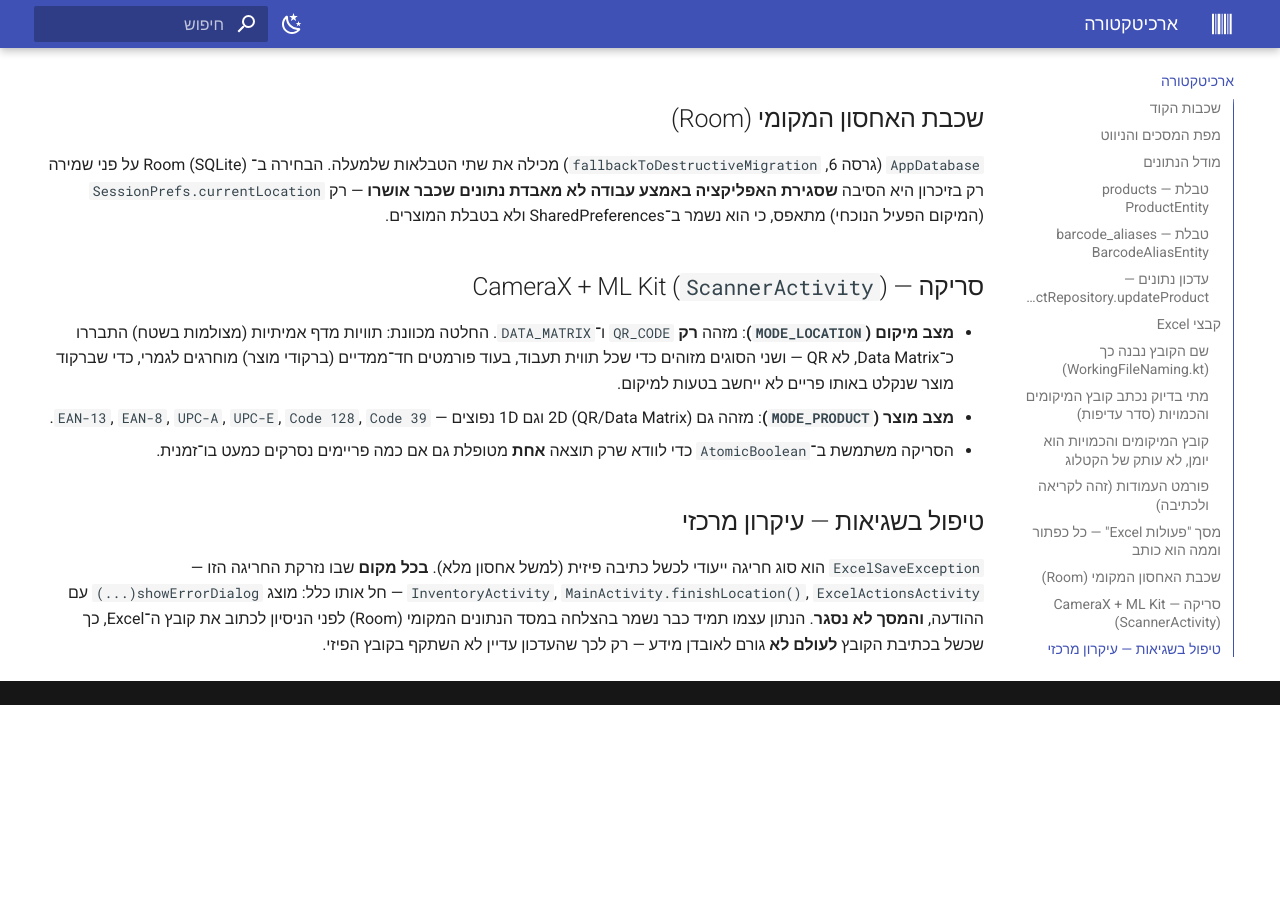
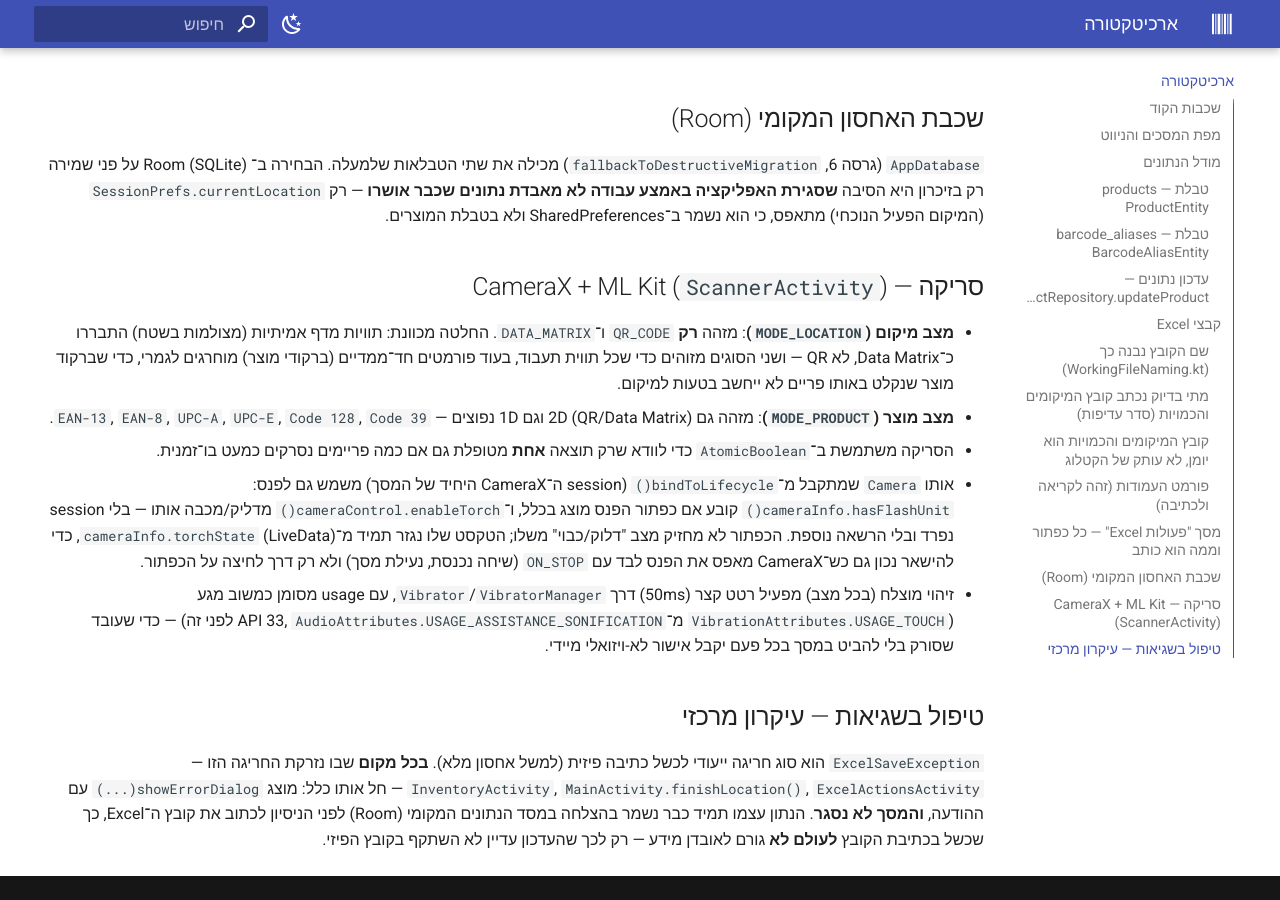
Before and after one commit to nathanemuyal/StockScanner, an MkDocs documentation site: the page built from docs/architecture.md, in a window 1280 px wide and 900 px high, scrolled down 5867 px. Built offline with MkDocs 1.6.1 and Material for MkDocs 9.7.7, drawn with Linux system fonts in a browser that asks for light colours; before the commit the page ends 6572 px from its top, so only the background shows below that.

Commit message:
Update docs for torch/vibration, soften vibration comment
- docs/behavior.md: document the torch button (row + flash-unit
  condition) and the confirmation vibration on the scanner screen's
  behavior table, which previously only covered the pre-existing
  buttons.
- docs/architecture.md: note that the torch reuses the scan screen's
  existing CameraX session (no separate session/permission), that its
  label is driven by cameraInfo.torchState rather than local state,
  and the vibration usage-attribute choice.
- docs/user-guide.md: both scanner mockups (location scan, product
  scan) now reflect the torch button and mention the scan vibration,
  instead of only ever showing "ביטול".
- ScannerActivity.kt: softened the vibrateOnScan() comment — USAGE_TOUCH
  reduces DND/silent-profile silencing, but on API 33+ it's also gated
  by the device's own "touch feedback" toggle, so it's not an
  unconditional guarantee either way.

Co-Authored-By: Claude Sonnet 5 <noreply@anthropic.com>

```diff
--- a/docs/architecture.md
+++ b/docs/architecture.md
@@ -237,6 +237,14 @@ Room (SQLite) על פני שמירה רק בזיכרון היא הסיבה **ש
   `UPC-A`, `UPC-E`, `Code 128`, `Code 39`.
 - הסריקה משתמשת ב־`AtomicBoolean` כדי לוודא שרק תוצאה **אחת** מטופלת גם אם כמה פריימים נסרקים
   כמעט בו־זמנית.
+- אותו `Camera` שמתקבל מ־`bindToLifecycle()` (session ה־CameraX היחיד של המסך) משמש גם לפנס:
+  `cameraInfo.hasFlashUnit()` קובע אם כפתור הפנס מוצג בכלל, ו־`cameraControl.enableTorch()`
+  מדליק/מכבה אותו — בלי session נפרד ובלי הרשאה נוספת. הכפתור לא מחזיק מצב "דלוק/כבוי" משלו;
+  הטקסט שלו נגזר תמיד מ־`cameraInfo.torchState` (LiveData), כדי להישאר נכון גם כש־CameraX מאפס
+  את הפנס לבד עם `ON_STOP` (שיחה נכנסת, נעילת מסך) ולא רק דרך לחיצה על הכפתור.
+- זיהוי מוצלח (בכל מצב) מפעיל רטט קצר (50ms) דרך `Vibrator`/`VibratorManager`, עם usage מסומן
+  כמשוב מגע (`VibrationAttributes.USAGE_TOUCH` מ־API 33, `AudioAttributes.USAGE_ASSISTANCE_SONIFICATION`
+  לפני זה) — כדי שעובד שסורק בלי להביט במסך בכל פעם יקבל אישור לא-ויזואלי מיידי.
 
 ## טיפול בשגיאות — עיקרון מרכזי
 
```
Also changed, not shown: docs/behavior.md (+3 -1 lines), docs/user-guide.md (+7 -0 lines), 1 other file.
